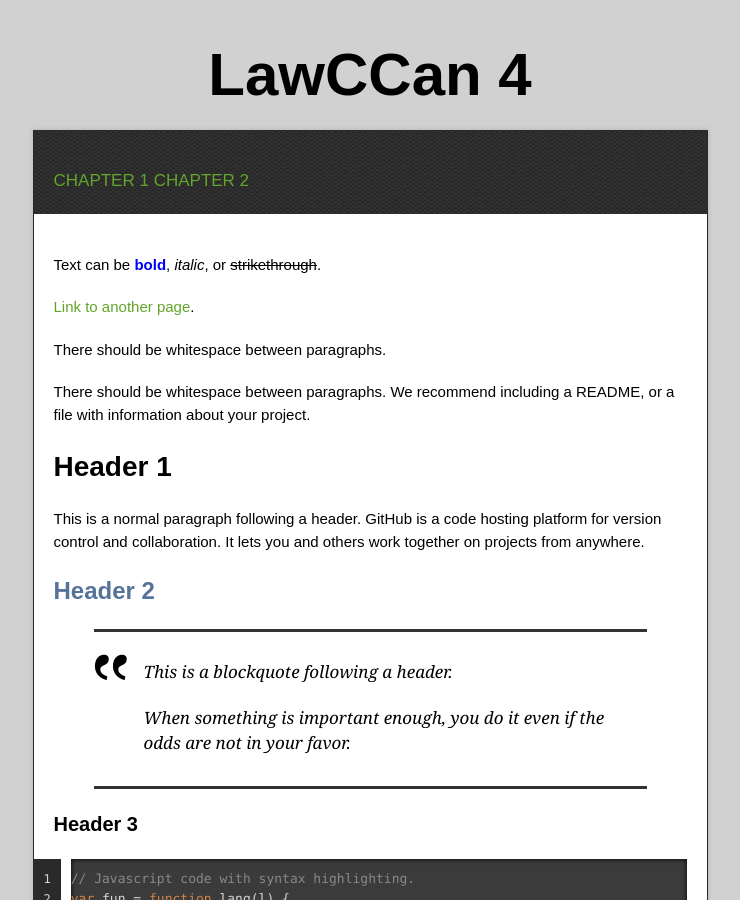
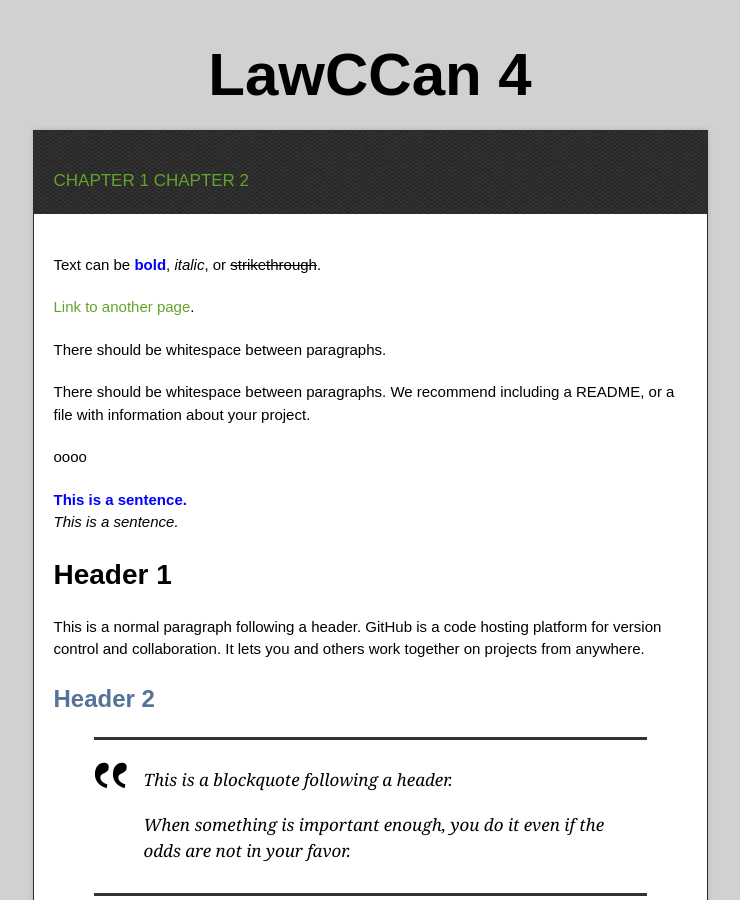
Before and after one commit to LoCCan4/loccan4.github.io, a Jekyll site: the page built from index.md, in a window 1280 px wide and 900 px high. Shown: the whole window, without its empty margins (270-1010 px from the left). Built offline with Jekyll 4.4.1, drawn with Linux system fonts in a browser that asks for light colours.

Commit message:
Update index.md

```diff
--- a/index.md
+++ b/index.md
@@ -9,6 +9,11 @@ Text can be **bold**, _italic_, or ~~strikethrough~~.
 There should be whitespace between paragraphs.
 
 There should be whitespace between paragraphs. We recommend including a README, or a file with information about your project.
+
+oooo
+
+**This is a sentence.**\
+_This is a sentence._
 
 # Header 1
 
```
